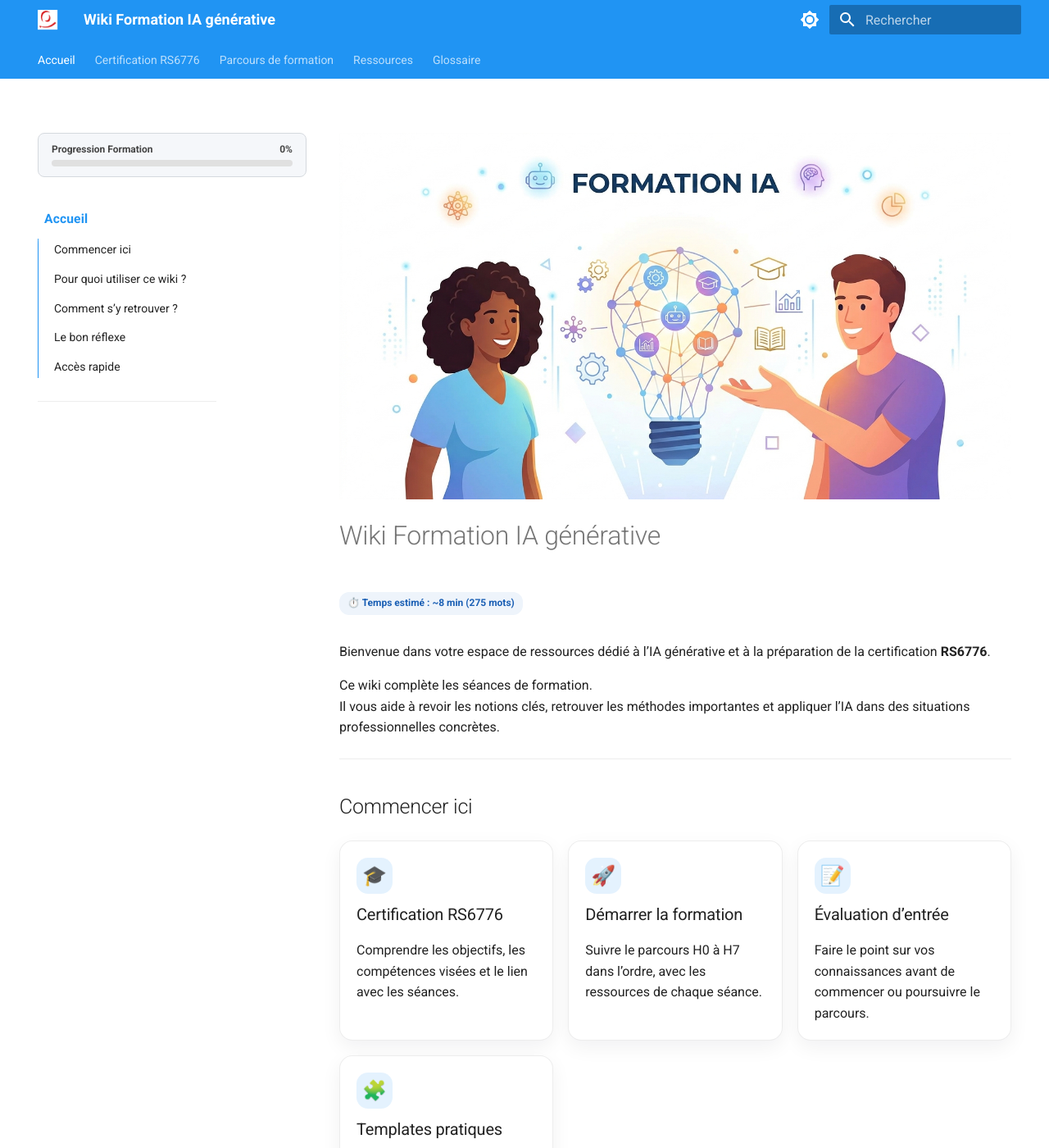
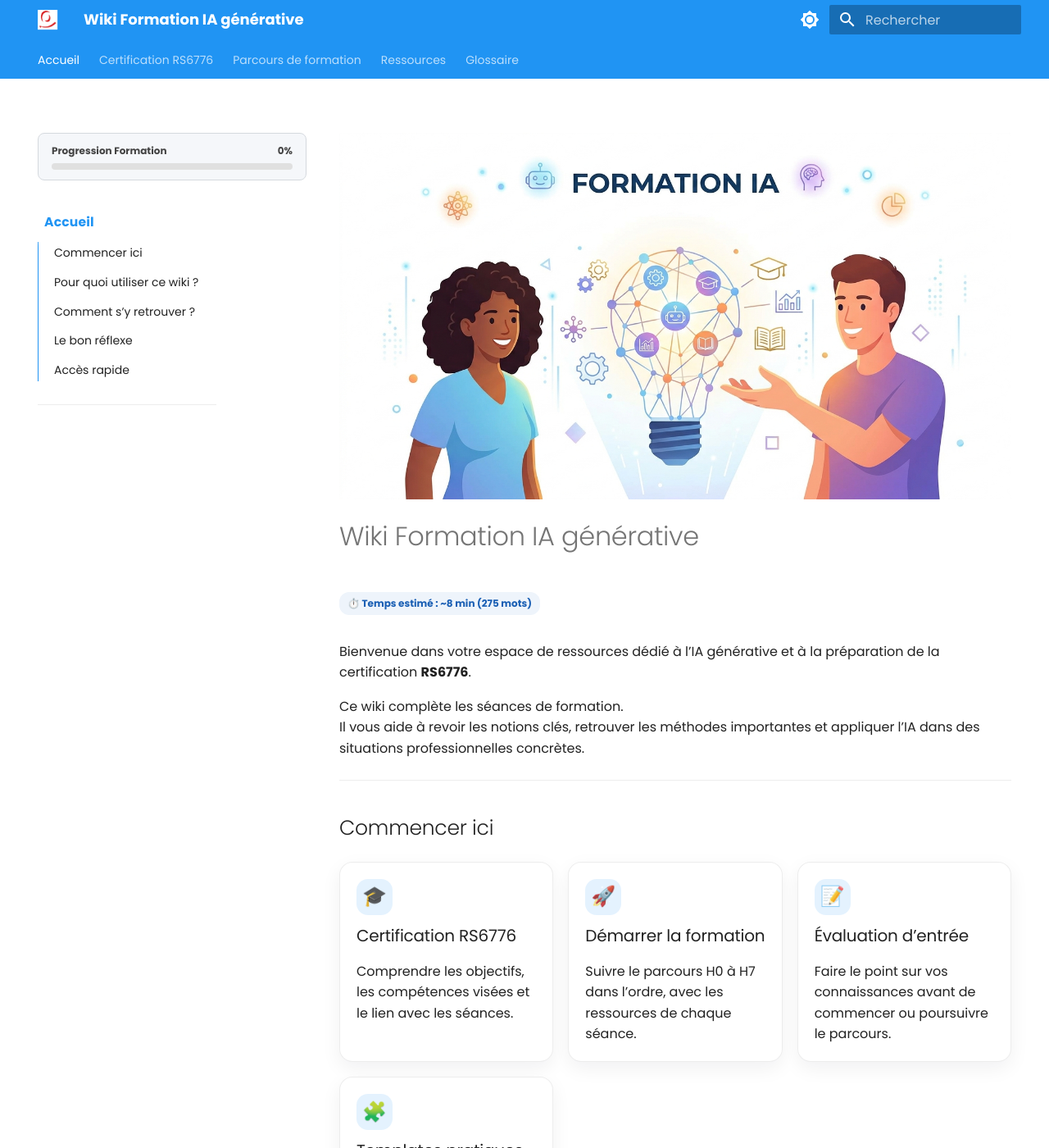
Before and after one commit to pierre-l-hue/wiki-formation-ia, an MkDocs documentation site: the page built from docs/index.md, in a window 1280 px wide and 1400 px high. Shown: the whole window at 82% size. Built offline with MkDocs 1.6.1 and Material for MkDocs 9.7.7, drawn with Linux system fonts in a browser that asks for light colours.

Commit message:
Refactor font settings and update navigation structure

```diff
--- a/mkdocs.yml
+++ b/mkdocs.yml
@@ -7,9 +7,10 @@ theme:
   name: material
   logo: assets/logo.png
   favicon: assets/logo.png
-  text: Poppins
-  code: Roboto Mono
   language: fr
+  font:
+    text: Poppins
+    code: Roboto Mono
   palette:
     - scheme: default
       primary: blue
@@ -28,6 +29,7 @@ theme:
     - navigation.sections
     - navigation.top
     - navigation.instant
+    - navigation.indexes
     - search.suggest
     - search.highlight
     - content.code.copy
@@ -87,7 +89,7 @@ nav:
 
       - Veille et approfondissement:
           - Sources officielles: sources-officielles.md
-          - Articles: articles/index.md
+          - Vue d'ensemble: articles/index.md
           - Prompting avancé (Few-shot & Chain-of-thought): articles/prompting-avance.md
           - Comment éviter la "perte de mémoire": articles/contexte-memoire.md
           - Réduire les hallucinations: articles/reduction-hallucinations.md
```
